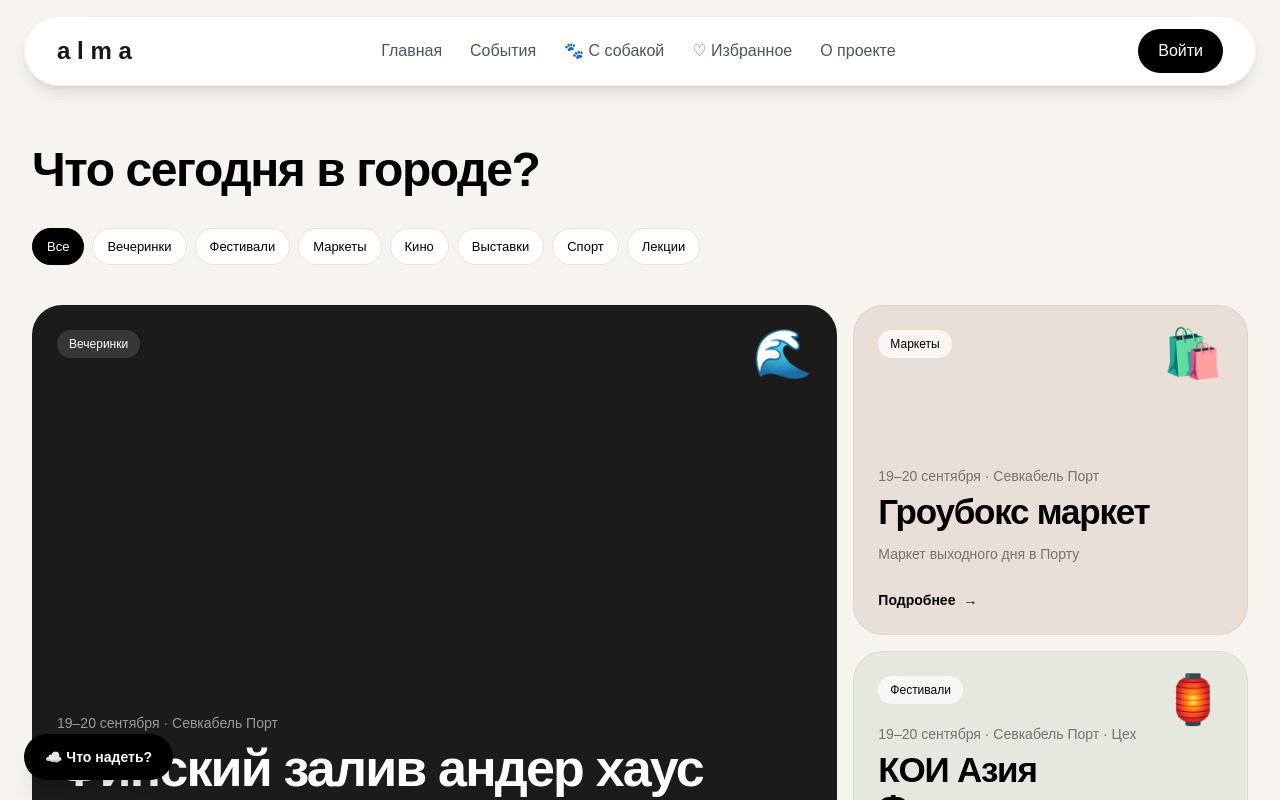
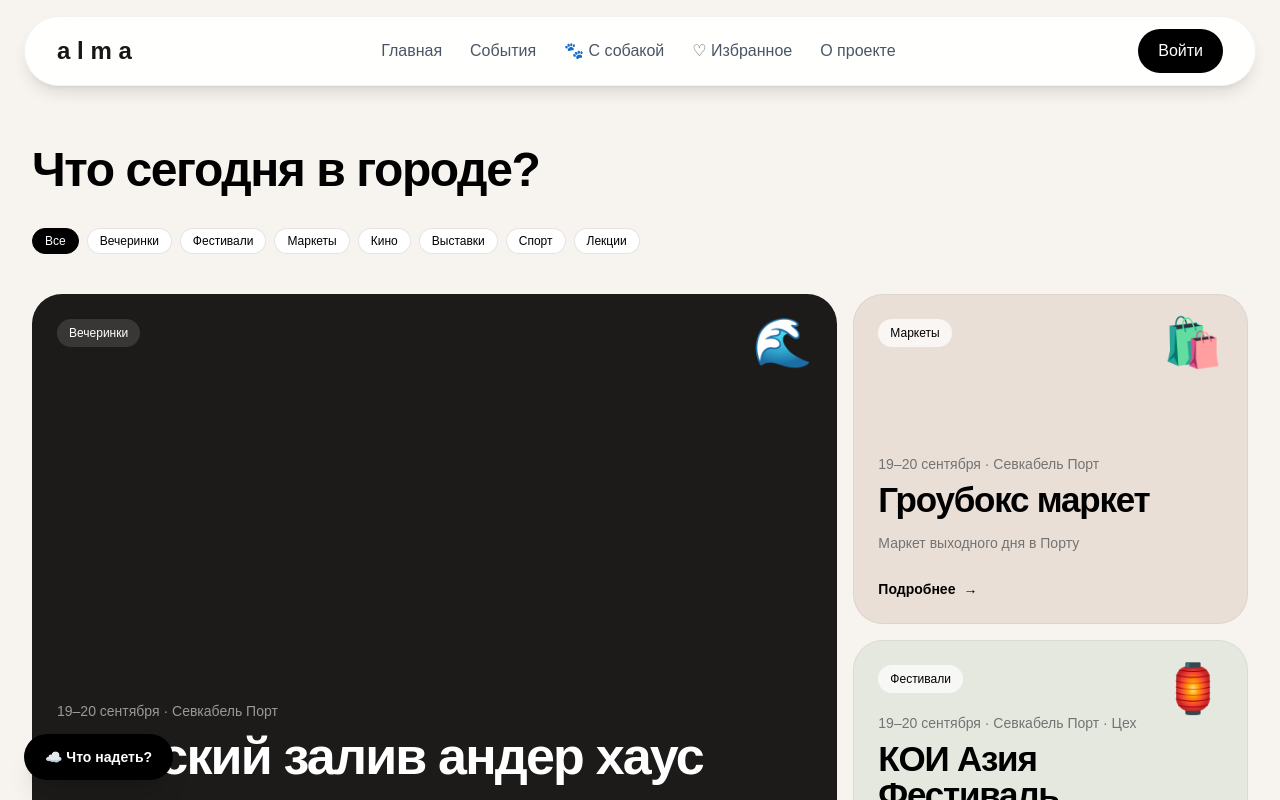
Before and after one commit to olgakastanova48386-dotcom/alma, a Next.js app: page /map in a window 1280 px wide. Shown: the top 800 px of the page. Built offline with nearby package versions, Linux system fonts and the light colour scheme; no server answers.

Commit message:
Make event filter pills more compact

```diff
--- a/app/map/page.tsx
+++ b/app/map/page.tsx
@@ -39,7 +39,7 @@ export default function MapPage() {
 
         <div className="mt-8 -mx-4 flex gap-2 overflow-x-auto px-4 pb-2 sm:mx-0 sm:px-0">
           {filters.map((item) => (
-            <button key={item} type="button" onClick={() => setFilter(item)} className={`shrink-0 rounded-full border px-3.5 py-2 text-[13px] font-medium transition ${filter === item ? "border-black bg-black text-white" : "border-black/10 bg-white hover:border-black/30"}`}>{item}</button>
+            <button key={item} type="button" onClick={() => setFilter(item)} className={`shrink-0 rounded-full border px-2.5 py-1.5 text-[11px] font-medium leading-none transition sm:px-3 sm:py-1.5 sm:text-xs ${filter === item ? "border-black bg-black text-white" : "border-black/10 bg-white hover:border-black/30"}`}>{item}</button>
           ))}
         </div>
 
```
